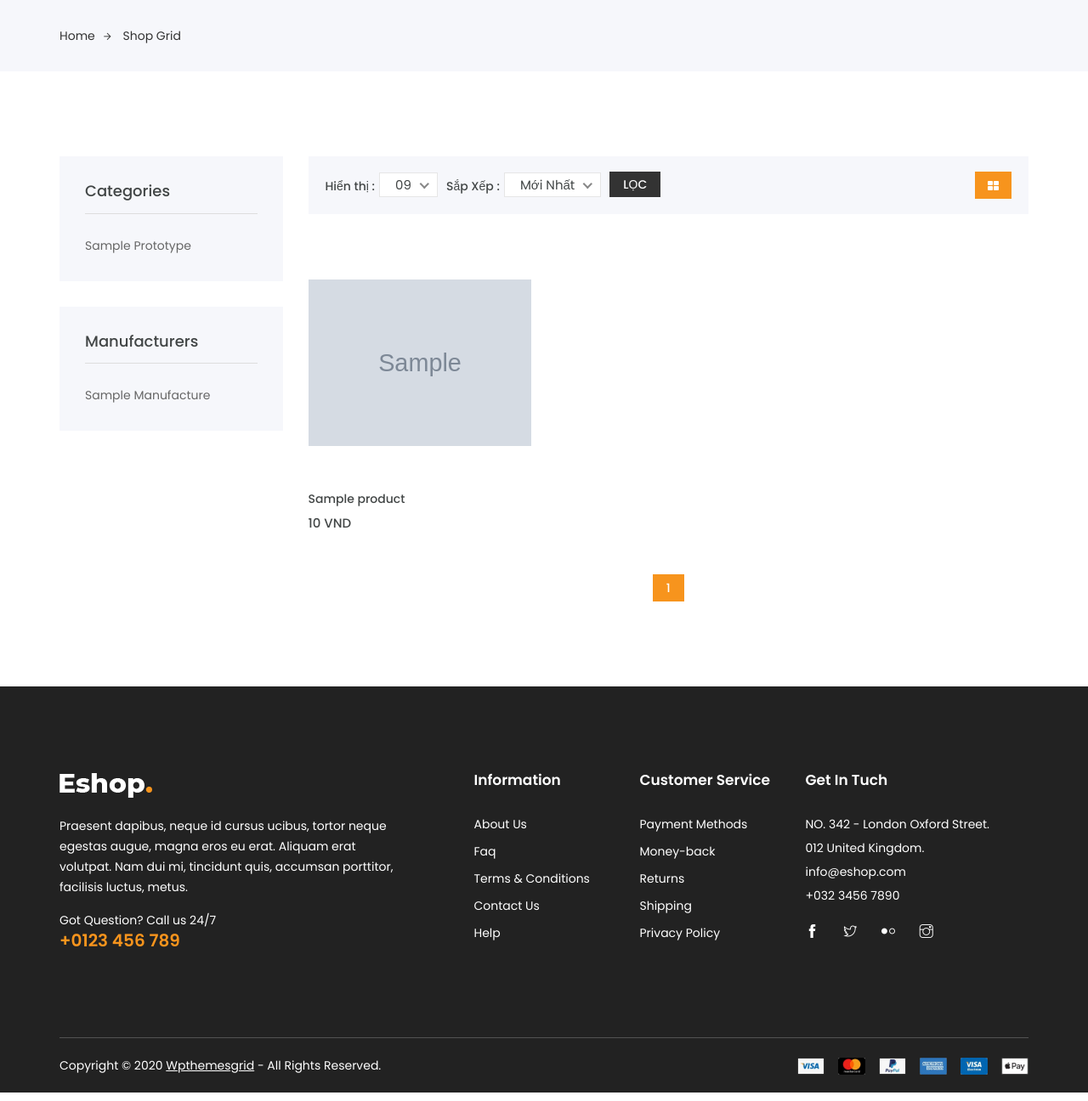
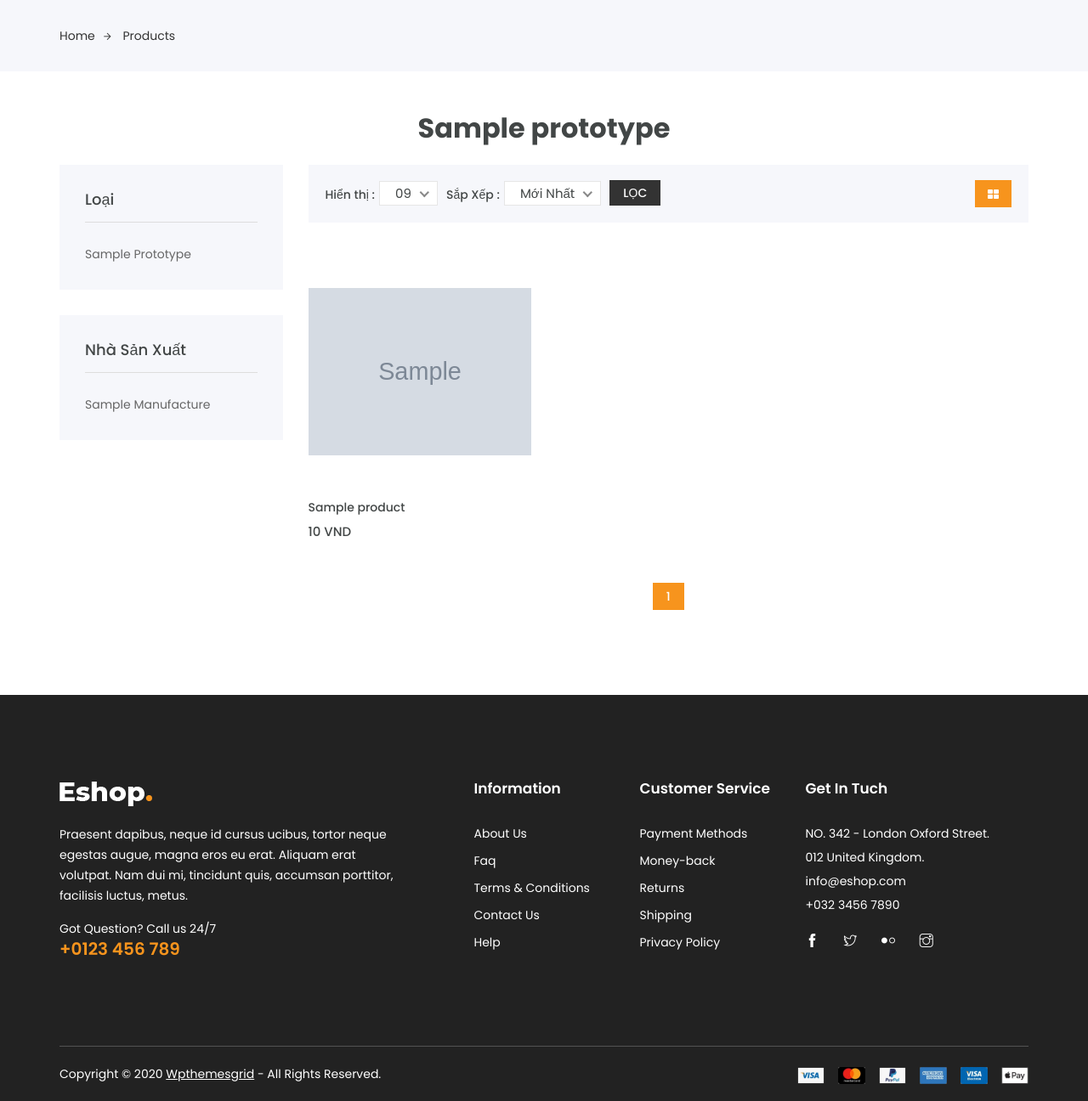
Before and after one commit to tronghieu60s/project-backend1, a PHP site: page /products/categories/1 in a window 1280 px wide. Shown: the part 172-1468 px from the top of the page at 85% size. Run offline with PHP 8.4, Linux system fonts and the light colour scheme; tables that the repository leaves empty or names only in its code hold one stand-in row (values such as "Sample post"); grey boxes marked "Sample" are stand-in pictures; some libraries are stand-ins or nearby versions.

Commit message:
categories, manufacture

```diff
--- a/components/Base/Head.php
+++ b/components/Base/Head.php
@@ -5,7 +5,7 @@ $url = $base_url . $relative_path;
 ?>
 
 <!DOCTYPE html>
-<html lang="zxx">
+<html lang="vi">
 
 <head>
     <base href="<?php echo $url ?>" />
--- a/components/Common/Breadcrumbs.php
+++ b/components/Common/Breadcrumbs.php
@@ -5,8 +5,9 @@
             <div class="col-12">
                 <div class="bread-inner">
                     <ul class="bread-list">
-                        <li><a href="index1.html">Home<i class="ti-arrow-right"></i></a></li>
-                        <li class="active"><a href="blog-single.html">Shop Grid</a></li>
+                        <li><a href="./">Home<i class="ti-arrow-right"></i></a></li>
+                        <li class="active"><a href="<?php echo $url; ?>">
+                                <?php if (isset($name_breadcrumb)) echo $name_breadcrumb ?></a></li>
                     </ul>
                 </div>
             </div>
--- a/components/Header/HeaderInner.php
+++ b/components/Header/HeaderInner.php
@@ -10,8 +10,8 @@
                             <div class="navbar-collapse">
                                 <div class="nav-inner">
                                     <ul class="nav main-menu menu navbar-nav">
-                                        <li class="active"><a href="#">Home</a></li>
-                                        <li><a href="#">Product</a></li>
+                                        <li class="active"><a href="./">Home</a></li>
+                                        <li><a href="./products">Product</a></li>
                                         <li><a href="#">Service</a></li>
                                         <li><a href="#">Shop<i class="ti-angle-down"></i><span class="new">New</span></a>
                                             <ul class="dropdown">
--- a/mvc/controllers/Products.php
+++ b/mvc/controllers/Products.php
@@ -5,20 +5,73 @@ class Products extends Controller
     {
         $productModel = $this->model("ProductModel");
         $prototypeModel = $this->model("PrototypeModel");
-        $manuFactureModel = $this->model("ManuFactureModel");
+        $manufactureModel = $this->model("ManufactureModel");
 
         $products = $productModel->getProducts();
         $productsSortPrice = $productModel->getProductsSort("price");
         $productsSortName = $productModel->getProductsSort("name");
-        $productsPrototypes = $productModel->getProductsWithPrototypes(4);
+
         $prototypes = $prototypeModel->getPrototypes();
-        $manufactures = $manuFactureModel->getManuFactures();
+        $manufactures = $manufactureModel->getManufactures();
 
         $this->view("products", [
             "products" => $products,
             "products-price" => $productsSortPrice,
             "products-name" => $productsSortName,
-            "products-prototypes" => $productsPrototypes,
+            "prototypes" => $prototypes,
+            "manufactures" => $manufactures
+        ]);
+    }
+
+    function Categories($id = null)
+    {
+        if (is_null($id) || !is_numeric($id)) return $this->view("page404");
+
+        $productModel = $this->model("ProductModel");
+        $prototypeModel = $this->model("PrototypeModel");
+        $manufactureModel = $this->model("ManufactureModel");
+
+        $prototypes = $prototypeModel->getPrototypes();
+        $prototype = $prototypeModel->getPrototypeWithId((int)$id);
+        if (is_null($prototype)) return $this->view("page404");
+
+        $products = $productModel->getProductsWithPrototypes((int)$id);
+        $productsSortPrice = $productModel->getProductsWithPrototypesSort((int)$id, "price");
+        $productsSortName = $productModel->getProductsWithPrototypesSort((int)$id, "name");
+        $manufactures = $manufactureModel->getManufactures();
+
+        $this->view("products", [
+            "products" => $products,
+            "products-price" => $productsSortPrice,
+            "products-name" => $productsSortName,
+            "prototype" => $prototype,
+            "prototypes" => $prototypes,
+            "manufactures" => $manufactures
+        ]);
+    }
+
+    function ManuFactures($id = null)
+    {
+        if (is_null($id) || !is_numeric($id)) return $this->view("page404");
+
+        $productModel = $this->model("ProductModel");
+        $prototypeModel = $this->model("PrototypeModel");
+        $manufactureModel = $this->model("ManufactureModel");
+
+        $manufactures = $manufactureModel->getManufactures();
+        $manufacture = $manufactureModel->getManufacturesWithId((int)$id);
+        if (is_null($manufacture)) return $this->view("page404");
+
+        $products = $productModel->getProductsWithManufactures((int)$id);
+        $productsSortPrice = $productModel->getProductsWithManufacturesSort((int)$id, "price");
+        $productsSortName = $productModel->getProductsWithManufacturesSort((int)$id, "name");
+        $prototypes = $prototypeModel->getPrototypes();
+
+        $this->view("products", [
+            "products" => $products,
+            "products-price" => $productsSortPrice,
+            "products-name" => $productsSortName,
+            "manufacture" => $manufacture,
             "prototypes" => $prototypes,
             "manufactures" => $manufactures
         ]);
--- a/mvc/models/ManuFactureModel.php
+++ b/mvc/models/ManuFactureModel.php
@@ -1,9 +1,9 @@
 <?php
 
-class ManuFactureModel extends Db
+class ManufactureModel extends Db
 {
 
-    public function getManuFactures()
+    public function getManufactures()
     {
         $sql = self::$connection->prepare("SELECT * FROM `manufactures`");
         $sql->execute();
@@ -11,4 +11,14 @@ class ManuFactureModel extends Db
         $items = $sql->get_result()->fetch_all(MYSQLI_ASSOC);
         return $items;
     }
+
+    public function getManufacturesWithId($id)
+    {
+        $sql = self::$connection->prepare("SELECT * FROM `manufactures` WHERE `manufactures`.`manu_id` = ?");
+        $sql->bind_param("i", $id);
+        $sql->execute();
+        $items = array();
+        $items = $sql->get_result()->fetch_object();
+        return $items;
+    }
 }
--- a/mvc/models/ProductModel.php
+++ b/mvc/models/ProductModel.php
@@ -13,17 +13,57 @@ class ProductModel extends Db
     }
 
     public function getProductsSort($order){
-        $sql = self::$connection->prepare("SELECT * FROM `products` ORDER BY $order ASC");
-        //$sql->bind_param("s", $order);
+        $sql = self::$connection->prepare("SELECT * FROM `products`
+        ORDER BY $order ASC");
         $sql->execute();
         $items = array();
         $items = $sql->get_result()->fetch_all(MYSQLI_ASSOC);
         return $items;
     }
 
+    // Get Products With Prototypes
     public function getProductsWithPrototypes($id)
     {
-        $sql = self::$connection->prepare("SELECT * FROM `products`, `prototypes` WHERE `products`.`type_id` = `prototypes`.`type_id` AND `products`.`type_id` = ?");
+        $sql = self::$connection->prepare("SELECT * FROM `products`
+        LEFT JOIN `prototypes` ON `products`.`type_id` = `prototypes`.`type_id`
+        WHERE `products`.`type_id` = ?");
+        $sql->bind_param("i", $id);
+        $sql->execute();
+        $items = array();
+        $items = $sql->get_result()->fetch_all(MYSQLI_ASSOC);
+        return $items;
+    }
+
+    public function getProductsWithPrototypesSort($id, $order)
+    {
+        $sql = self::$connection->prepare("SELECT * FROM `products`
+        LEFT JOIN `prototypes` ON `products`.`type_id` = `prototypes`.`type_id`
+        WHERE `products`.`type_id` = ? ORDER BY $order ASC");
+        $sql->bind_param("i", $id);
+        $sql->execute();
+        $items = array();
+        $items = $sql->get_result()->fetch_all(MYSQLI_ASSOC);
+        return $items;
+    }
+
+    // Get Products With ManuFacturers
+    public function getProductsWithManufactures($id)
+    {
+        $sql = self::$connection->prepare("SELECT * FROM `products`
+        LEFT JOIN `manufactures` ON `products`.`manu_id` = `manufactures`.`manu_id`
+        WHERE `products`.`manu_id` = ?");
+        $sql->bind_param("i", $id);
+        $sql->execute();
+        $items = array();
+        $items = $sql->get_result()->fetch_all(MYSQLI_ASSOC);
+        return $items;
+    }
+
+    public function getProductsWithManufacturesSort($id, $order)
+    {
+        $sql = self::$connection->prepare("SELECT * FROM `products`
+        LEFT JOIN `manufactures` ON `products`.`manu_id` = `manufactures`.`manu_id`
+        WHERE `products`.`manu_id` = ? ORDER BY $order ASC");
         $sql->bind_param("i", $id);
         $sql->execute();
         $items = array();
--- a/mvc/models/PrototypeModel.php
+++ b/mvc/models/PrototypeModel.php
@@ -11,4 +11,12 @@ class PrototypeModel extends Db
         $items = $sql->get_result()->fetch_all(MYSQLI_ASSOC);
         return $items;
     }
+
+    public function getPrototypeWithId($id){
+        $sql = self::$connection->prepare("SELECT * FROM `prototypes` WHERE `prototypes`.`type_id` = ?");
+        $sql->bind_param("i", $id);
+        $sql->execute();
+        $result = $sql->get_result()->fetch_object();
+        return $result;
+    }
 }
--- a/mvc/views/products.php
+++ b/mvc/views/products.php
@@ -21,31 +21,39 @@ $products = $pagination->arrSlice($productsSort, $page, $perPage);
     <?php
     //include_once "./components/Common/PreLoader.php";
     include_once "./components/Header/Header.php";
+
+    $name_breadcrumb = "Products";
     include_once "./components/Common/Breadcrumbs.php";
     ?>
 
     <!-- Product Style -->
-    <section class="product-area shop-sidebar shop section">
+    <section class="product-area shop-sidebar shop section pt-5">
         <div class="container">
             <div class="row">
+                <div class="col-12 text-center mb-4">
+                    <h2><?php if (isset($data["prototype"])) echo $data["prototype"]->type_name ?>
+                        <?php if (isset($data["manufacture"])) echo $data["manufacture"]->manu_name ?></h2>
+                </div>
                 <div class="col-lg-3 col-md-4 col-12">
                     <div class="shop-sidebar">
                         <!-- Single Widget -->
                         <div class="single-widget category">
-                            <h3 class="title">Categories</h3>
+                            <h3 class="title">Loại</h3>
                             <ul class="categor-list">
                                 <?php foreach ($data["prototypes"] as $prototype) : ?>
-                                    <li><a href="#"><?php echo $prototype["type_name"] ?></a></li>
+                                    <li><a href="./products/categories/<?php echo $prototype["type_id"] ?>">
+                                            <?php echo $prototype["type_name"] ?></a></li>
                                 <?php endforeach ?>
                             </ul>
                         </div>
                         <!--/ End Single Widget -->
                         <!-- Single Widget -->
                         <div class="single-widget category">
-                            <h3 class="title">Manufacturers</h3>
+                            <h3 class="title">Nhà Sản Xuất</h3>
                             <ul class="categor-list">
                                 <?php foreach ($data["manufactures"] as $manufacture) : ?>
-                                    <li><a href="#"><?php echo $manufacture["manu_name"] ?></a></li>
+                                    <li><a href="./products/manufactures/<?php echo $manufacture["manu_id"] ?>">
+                                            <?php echo $manufacture["manu_name"] ?></a></li>
                                 <?php endforeach ?>
                             </ul>
                         </div>
```
Also changed, not shown: mvc/controllers/News.php (deleted, +0 -13 lines).
